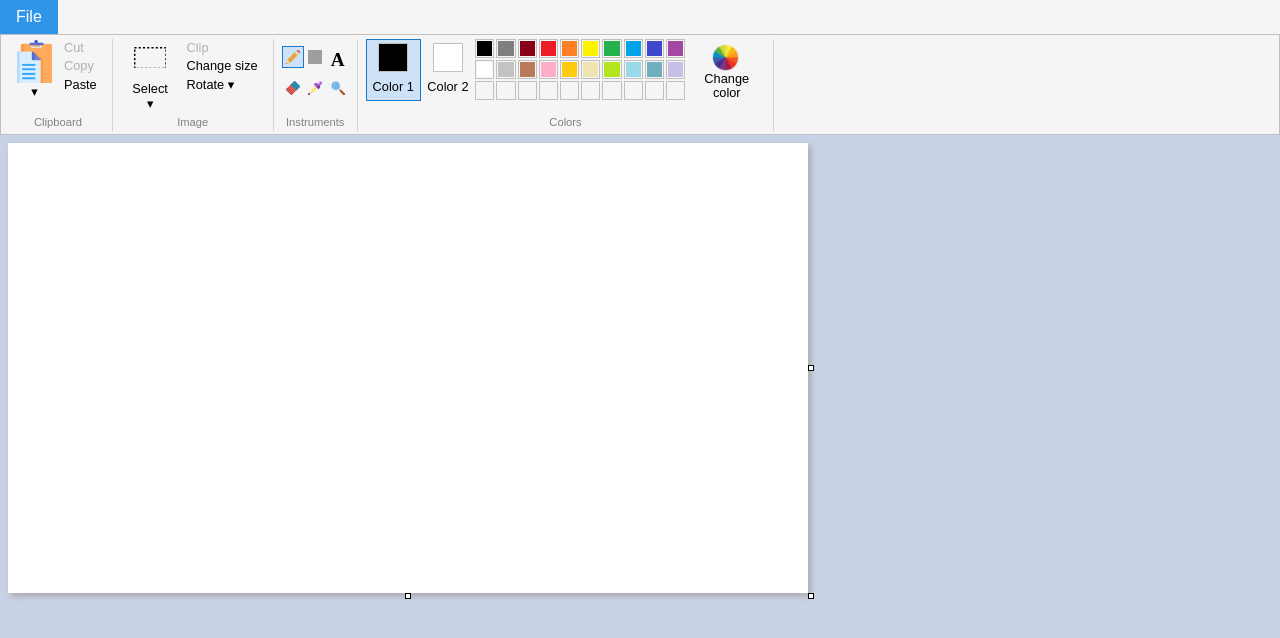
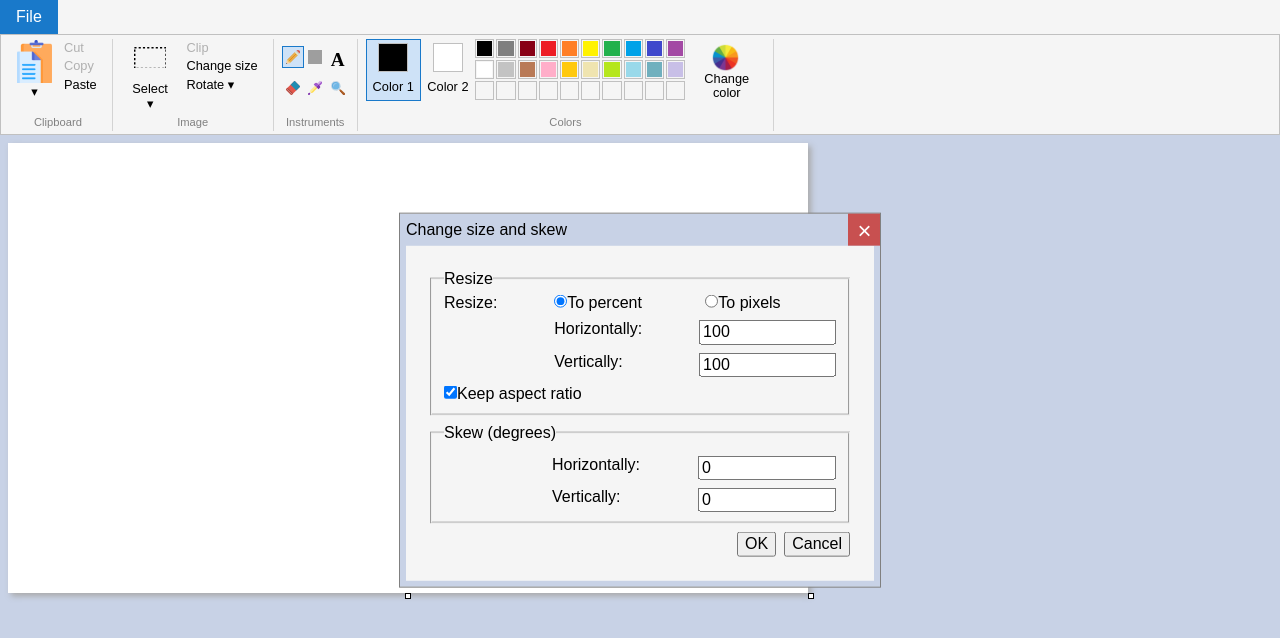
Before and after one commit to 1valdis/paint, a React (Create React App) app: page / in a window 1280 px wide. Both pictures are taken after a click on the button "Change size". Shown: the top 638 px of the page. Built offline with nearby package versions, Linux system fonts and the light colour scheme; grey boxes are pictures that could not be loaded.

Commit message:
add resize/skew which means we finished "image" panel!!!!!!!

```diff
--- a/src/components/App/App.tsx
+++ b/src/components/App/App.tsx
@@ -23,6 +23,7 @@ import { Rectangle } from '../../common/Rectangle'
 import { Instrument } from '../../common/Instrument'
 import { SelectionZoneType } from '../../common/SelectionZoneType'
 import { Point } from '../../common/Point'
+import { ResizeSkewResult } from '../Image/ResizeSkew'
 
 export const App = () => {
   const create = useCallback(() => {
@@ -597,6 +598,61 @@ export const App = () => {
 
   // #endregion
 
+  const handleResizeSkew = useCallback((resizeSkewSettings: ResizeSkewResult) => {
+    const canvasToModify = selectionDetails?.image ?? mainCanvas
+    const transformedCanvas = document.createElement('canvas')
+    console.log(resizeSkewSettings)
+    transformedCanvas.width = Math.floor(
+      Math.tan(resizeSkewSettings.skewRadiansHorizontally) * resizeSkewSettings.resizeToHeight + resizeSkewSettings.resizeToWidth
+    )
+    transformedCanvas.height = Math.floor(
+      Math.tan(resizeSkewSettings.skewRadiansVertically) * resizeSkewSettings.resizeToWidth + resizeSkewSettings.resizeToHeight
+    )
+    const context = transformedCanvas.getContext('2d')
+    if (!context) throw new Error()
+    context.save()
+    context.imageSmoothingEnabled = false
+    context.setTransform(
+      1,
+      -Math.tan(resizeSkewSettings.skewRadiansVertically),
+      -Math.tan(resizeSkewSettings.skewRadiansHorizontally),
+      1,
+      0,
+      0
+    )
+    context.drawImage(
+      canvasToModify,
+      0,
+      0,
+      canvasToModify.width,
+      canvasToModify.height,
+      Math.floor(Math.tan(resizeSkewSettings.skewRadiansHorizontally) * resizeSkewSettings.resizeToHeight),
+      Math.floor(Math.tan(resizeSkewSettings.skewRadiansVertically) * resizeSkewSettings.resizeToWidth),
+      resizeSkewSettings.resizeToWidth,
+      resizeSkewSettings.resizeToHeight
+    )
+    context.restore()
+    if (!selectionDetails) {
+      context.globalCompositeOperation = 'destination-over'
+      context.fillStyle = `rgb(${secondaryColor.r},${secondaryColor.g},${secondaryColor.b})`
+      context.fillRect(0, 0, transformedCanvas.width, transformedCanvas.height)
+    }
+    if (selectionDetails) {
+      setSelectionDetails({
+        background: selectionDetails.background,
+        image: transformedCanvas,
+        rectangle: {
+          top: selectionDetails.rectangle.top,
+          left: selectionDetails.rectangle.left,
+          width: transformedCanvas.width,
+          height: transformedCanvas.height
+        }
+      })
+    } else {
+      updateCanvas(transformedCanvas)
+    }
+  }, [mainCanvas, selectionDetails, secondaryColor])
+
   let instrumentComponent = <></>
   switch (instrument) {
     case 'pen':
@@ -677,6 +733,9 @@ export const App = () => {
           onRotateUpsideDown={() => applyTransform(rotateCanvasUpsideDown)}
           onReflectHorizontally={() => applyTransform(reflectCanvasHorizontally)}
           onReflectVertically={() => applyTransform(reflectCanvasVertically)}
+          selectionOrImageWidth={selectionDetails?.rectangle.width ?? mainCanvas.width}
+          selectionOrImageHeight={selectionDetails?.rectangle.height ?? mainCanvas.height}
+          handleResizeSkew={handleResizeSkew}
         />
       </NavBarItem>
       <NavBarItem footer="Instruments">
--- a/src/components/Image/Image.tsx
+++ b/src/components/Image/Image.tsx
@@ -6,6 +6,8 @@ import { FunctionComponent, useEffect, useRef, useState } from 'react'
 import { Instrument } from '../../common/Instrument'
 import { SelectionZoneType } from '../../common/SelectionZoneType'
 import { addClickOutsideListener } from '../../common/helpers'
+import { Modal } from '../Modal/Modal'
+import { ResizeSkew, ResizeSkewResult } from './ResizeSkew'
 
 interface ImageProps {
   instrument: Instrument
@@ -24,11 +26,15 @@ interface ImageProps {
   onRotateUpsideDown: () => void
   onReflectHorizontally: () => void
   onReflectVertically: () => void
+  selectionOrImageWidth: number
+  selectionOrImageHeight: number
+  handleResizeSkew: (settings: ResizeSkewResult) => void
 }
 
 export const ImagePanel: FunctionComponent<ImageProps> = (props) => {
   const [isMenuShown, setIsMenuShown] = useState(false)
   const [isRotateMenuShown, setIsRotateMenuShown] = useState(false)
+  const [isModalShown, setIsModalShown] = useState(false)
 
   const menuRef = useRef<HTMLDivElement>(null)
   const rotateMenuRef = useRef<HTMLDivElement>(null)
@@ -50,6 +56,7 @@ export const ImagePanel: FunctionComponent<ImageProps> = (props) => {
   })
 
   return (
+    <>
     <nav className="image">
       <section className="main-buttons" ref={menuRef}>
         <button
@@ -100,7 +107,7 @@ export const ImagePanel: FunctionComponent<ImageProps> = (props) => {
           disabled={!props.canModifySelection}>
           Clip
         </button>
-        <button>Change size</button>
+        <button onClick={() => setIsModalShown(true)}>Change size</button>
         <button onClick={() => setIsRotateMenuShown((value) => !value)}>Rotate ▾</button>
         <nav
           className={classNames('select-options', { 'select-options_active': isRotateMenuShown }) }
@@ -113,5 +120,16 @@ export const ImagePanel: FunctionComponent<ImageProps> = (props) => {
         </nav>
       </section>
     </nav>
+    {isModalShown
+      ? <Modal title="Change size and skew" onClose={() => setIsModalShown(false)}>
+          <ResizeSkew
+            startingWidth={props.selectionOrImageWidth}
+            startingHeight={props.selectionOrImageHeight}
+            handleResizeSkew={(options) => { props.handleResizeSkew(options); setIsModalShown(false) }}
+            handleCancel={() => setIsModalShown(false)}
+          />
+        </Modal>
+      : null}
+    </>
   )
 }
--- /dev/null
+++ b/src/components/Image/ResizeSkew.css
@@ -0,0 +1,28 @@
+.resize-skew > * {
+  margin: .5em;
+}
+
+fieldset {
+  display: grid;
+  gap: .5em;
+}
+
+.resize {
+  grid-template-areas: "label percents pixels"
+                       "empty inputs inputs"
+                       "aspect-ratio aspect-ratio aspect-ratio";
+}
+
+.align-inputs {
+  display: grid;
+  grid-area: inputs;
+  gap: .5em;
+  grid-template-rows: auto auto;
+  grid-template-columns: 1fr 1fr;
+}
+
+.align-buttons {
+  display: flex;
+  justify-content: flex-end;
+  gap: .5em;
+}
--- /dev/null
+++ b/src/components/Image/ResizeSkew.tsx
@@ -0,0 +1,113 @@
+import './ResizeSkew.css'
+
+import { ChangeEvent, FunctionComponent, useCallback, useState } from 'react'
+
+export interface ResizeSkewResult {
+  resizeToWidth: number
+  resizeToHeight: number
+  skewRadiansHorizontally: number
+  skewRadiansVertically: number
+}
+
+interface ResizeSkewProps {
+  startingWidth: number
+  startingHeight: number
+  handleResizeSkew: (settings: ResizeSkewResult) => void
+  handleCancel: () => void
+}
+
+type ResizeMode = 'pixels' | 'percents'
+
+export const ResizeSkew: FunctionComponent<ResizeSkewProps> = (props) => {
+  const [resizeMode, setResizeMode] = useState<ResizeMode>('percents')
+  const [resizeWidth, setResizeWidth] = useState(100)
+  const [resizeHeight, setResizeHeight] = useState(100)
+  const [keepAspectRatio, setKeepAspectRatio] = useState(true)
+
+  const [skewDegreesHorizontally, setSkewDegreesHorizontally] = useState(0)
+  const [skewDegreesVertically, setSkewDegreesVertically] = useState(0)
+
+  const updateWidth = useCallback((height: number) => {
+    if (resizeMode === 'percents') {
+      setResizeWidth(height)
+    } else {
+      setResizeWidth(Math.ceil(height * props.startingWidth / props.startingHeight))
+    }
+  }, [props.startingHeight, props.startingWidth, resizeMode])
+
+  const updateHeight = useCallback((width: number) => {
+    if (resizeMode === 'percents') {
+      setResizeHeight(width)
+    } else {
+      setResizeHeight(Math.ceil(width * props.startingHeight / props.startingWidth))
+    }
+  }, [props.startingHeight, props.startingWidth, resizeMode])
+
+  const handleResizeModeChange = useCallback((e: ChangeEvent<HTMLInputElement>) => {
+    const newMode = e.currentTarget.value as ResizeMode
+    setResizeMode(newMode)
+    if (newMode === 'percents') {
+      setResizeWidth(100)
+      setResizeHeight(100)
+    } else {
+      setResizeWidth(props.startingWidth)
+      setResizeHeight(props.startingHeight)
+    }
+  }, [props.startingHeight, props.startingWidth])
+
+  const handleKeepAspectRatioChange = useCallback((e: ChangeEvent<HTMLInputElement>) => {
+    const newValue = e.currentTarget.checked
+    setKeepAspectRatio(newValue)
+    if (newValue) {
+      updateHeight(resizeWidth)
+    }
+  }, [resizeWidth, updateHeight])
+
+  return (
+    <form className='resize-skew' onSubmit={(e) => {
+      e.preventDefault()
+      props.handleResizeSkew({
+        resizeToHeight: resizeMode === 'percents'
+          ? Math.ceil(resizeHeight * props.startingHeight * 0.01)
+          : resizeHeight,
+        resizeToWidth: resizeMode === 'percents'
+          ? Math.ceil(resizeWidth * props.startingWidth * 0.01)
+          : resizeWidth,
+        skewRadiansHorizontally: skewDegreesHorizontally * (Math.PI / 180),
+        skewRadiansVertically: skewDegreesVertically * (Math.PI / 180)
+      })
+    }} onReset={props.handleCancel}>
+      <fieldset className='resize'>
+        <legend>Resize</legend>
+        <span style={{ gridArea: 'label' }}>Resize:</span>
+        <label style={{ gridArea: 'percents' }}><input type='radio' name='resize-mode' checked={resizeMode === 'percents'} onChange={handleResizeModeChange} value="percents"/>To percent</label>
+        <label style={{ gridArea: 'pixels' }}><input type='radio' name='resize-mode' checked={resizeMode === 'pixels'} onChange={handleResizeModeChange} value="pixels"/>To pixels</label>
+        <div className='align-inputs'>
+          <label htmlFor='resize-width'>Horizontally:</label><input name='resize-width' type="number" min="1" max={resizeMode === 'percents' ? 500 : 10000}
+            value={resizeWidth}
+            onChange={(e) => {
+              setResizeWidth(+e.currentTarget.value)
+              if (keepAspectRatio) updateHeight(+e.currentTarget.value)
+            }}/>
+          <label htmlFor='resize-height'>Vertically:</label><input name='resize-heigth' type="number" min="1" max={resizeMode === 'percents' ? 500 : 10000}
+            value={resizeHeight}
+            onChange={(e) => {
+              setResizeHeight(+e.currentTarget.value)
+              if (keepAspectRatio) updateWidth(+e.currentTarget.value)
+            }}/>
+        </div>
+        <label style={{ gridArea: 'aspect-ratio' }}><input type="checkbox" checked={keepAspectRatio} onChange={handleKeepAspectRatioChange} />Keep aspect ratio</label>
+      </fieldset>
+      <fieldset className='skew'>
+        <legend>Skew (degrees)</legend>
+        <div className='align-inputs'>
+          <label htmlFor='skew-h'>Horizontally:</label> <input name='skew-h' type="number" min="-89" max="89" value={skewDegreesHorizontally} onChange={e => setSkewDegreesHorizontally(+e.currentTarget.value)} />
+          <label htmlFor='skew-v'>Vertically:</label> <input name='skew-v' type="number" min="-89" max="89" value={skewDegreesVertically} onChange={e => setSkewDegreesVertically(+e.currentTarget.value)} />
+        </div>
+      </fieldset>
+      <div className='align-buttons'>
+        <input type="submit" value="OK"/><input type="reset" value="Cancel"/>
+      </div>
+    </form>
+  )
+}
```
Also changed, not shown: screenshot.png, 1 other file (tests, documents, lock files or other folders).
